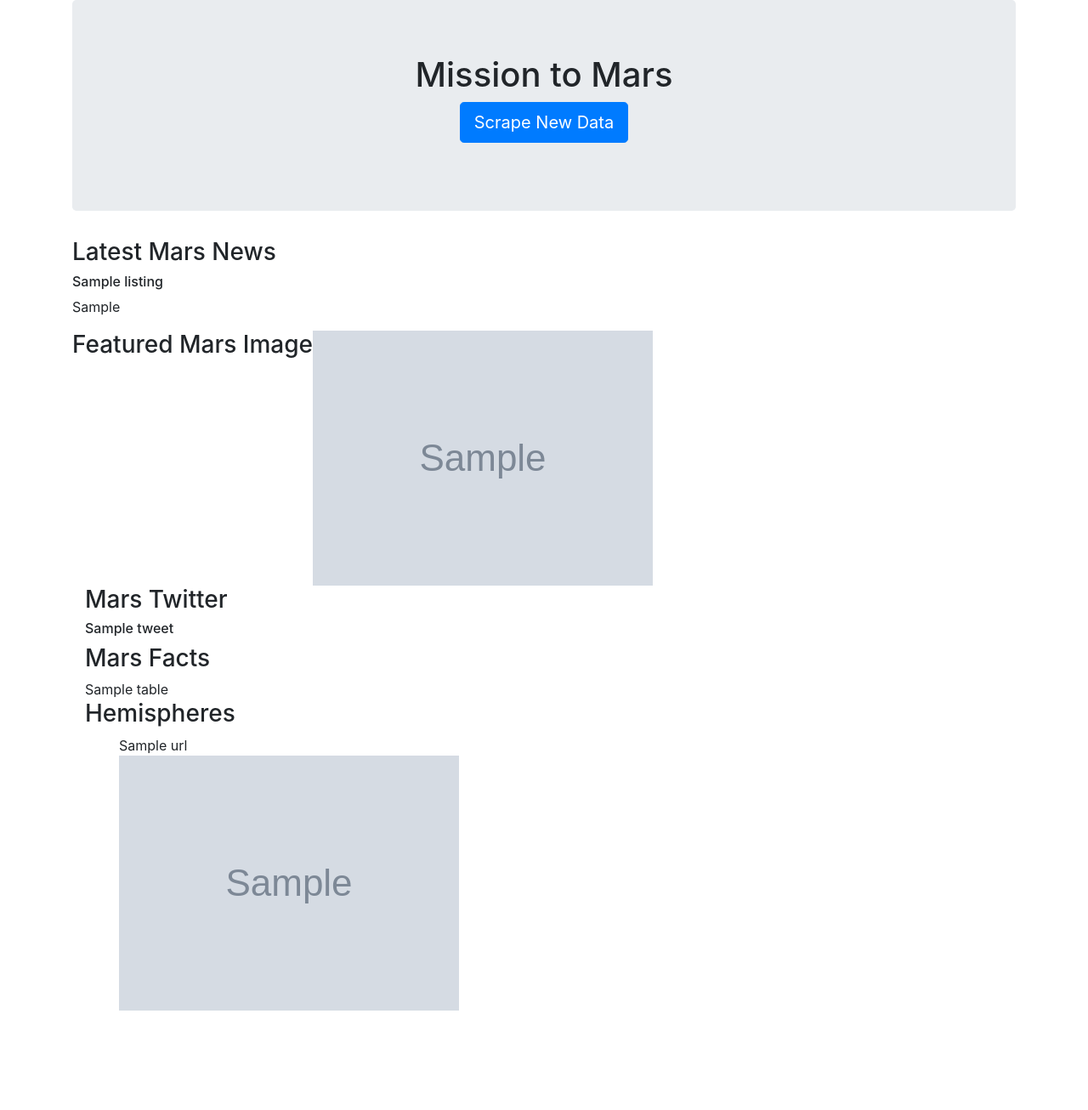
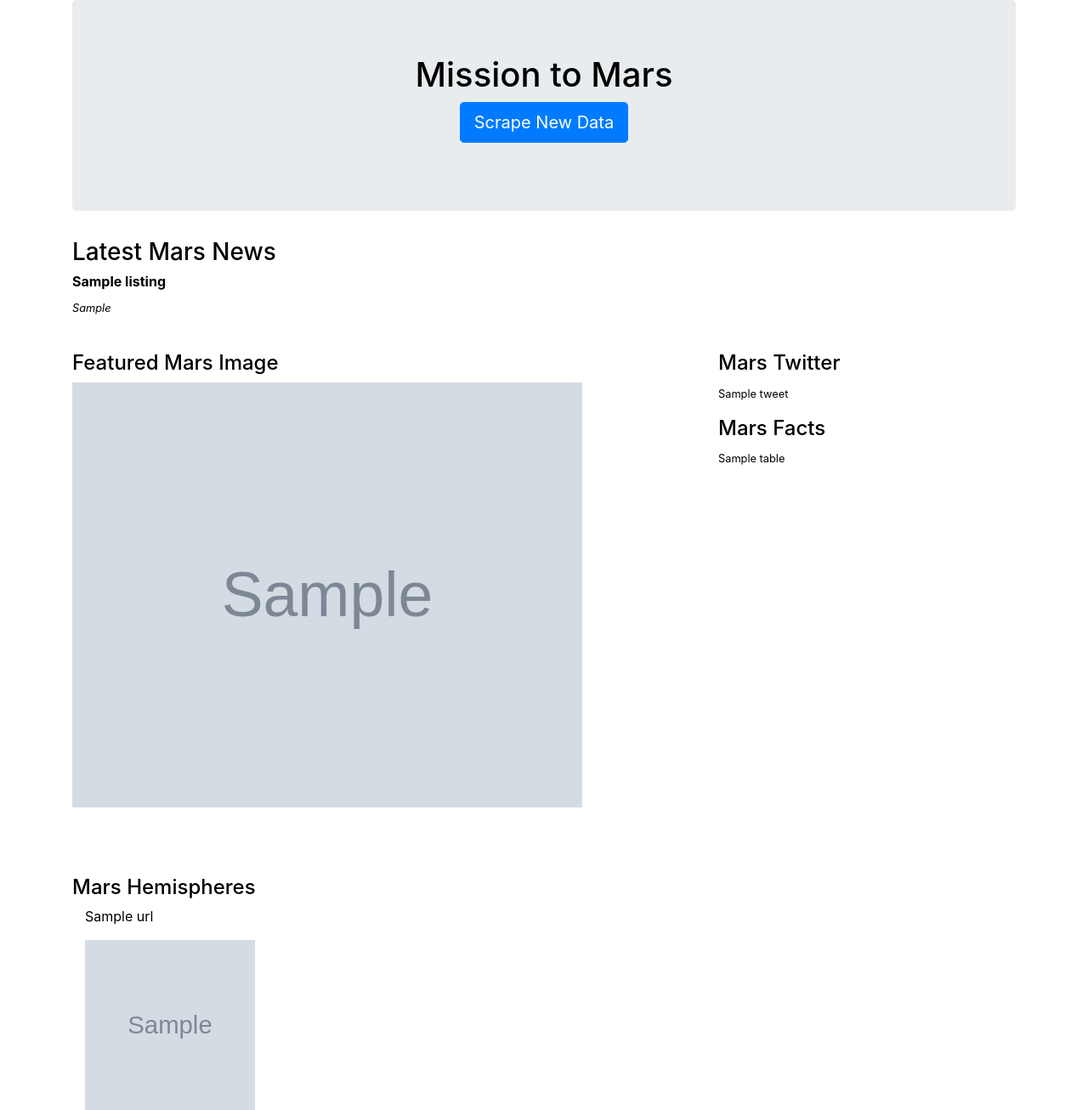
Before and after one commit to KellySKwon/Homework, a Flask app: page / in a window 1280 px wide. Shown: the whole page at 85% size. Before the commit the page ends 1189 px from the top, so only its background shows below. Run offline with Flask 2, Linux system fonts and the light colour scheme; grey boxes marked "Sample" are stand-in pictures; a database or web service that is not in the repository returns one stand-in record (values such as "Sample title"); some libraries are stand-ins or nearby versions.

Commit message:
hw10 html

```diff
--- a/Homework10/templates/index.html
+++ b/Homework10/templates/index.html
@@ -7,6 +7,7 @@
     <title>Mission To Mars</title>
     <!-- Bootstrap CSS -->
     <link rel="stylesheet" href="https://stackpath.bootstrapcdn.com/bootstrap/4.3.1/css/bootstrap.min.css" integrity="sha384-ggOyR0iXCbMQv3Xipma34MD+dH/1fQ784/j6cY/iJTQUOhcWr7x9JvoRxT2MZw1T" crossorigin="anonymous">
+    <link rel="stylesheet" href="style.css">
 </head>
 <body>
 
@@ -17,34 +18,62 @@
     </div>
 
     <!-- News Section -->
+
     <h3>Latest Mars News</h3>
-    <h6>{{ listings.newsTitle }}</h6>
-    <p>{{ listings.newsTeaser }}</p>
+    <h6><b>{{ listings.newsTitle }}</b></h6>
+    <p><i><small>{{ listings.newsTeaser }}</small></i></p>
+    <br>
+
 
     <!-- Featured Section -->
-    <div class="container">
-    <div class="row">
-    <h3>Featured Mars Image</h3>
-    <img src="{{ listings.featuredImage }}" style="max-width:100%; max-height: auto;" alt="Mars Featured Image">
+
+<div class="row">
+    <div class="col-md-8">
+        <h4>Featured Mars Image</h4>
+            <img src="{{ listings.featuredImage }}" width="600" height="500" alt="Mars Featured Image">
     </div>
 
-    <!-- Twitter -->
-    <h3>Mars Twitter</h3>
-    <h6>{{ listings.tweet }}</h6>
+<!-- Twitter -->
+    <div class="col-md-4">
+        <div class="row">
+            <div class="col-md-12">
+                <h4>Mars Twitter</h4>
+                    <p><small>{{ listings.tweet }}</small></p>
 
-    <!-- Mars Facts -->
-    <h3>Mars Facts</h3>
-    {{listings.table|safe}}
-    <a href="{{listings.table}}"></a>
+            </div>
+        </div>
+
+
+<!-- Mars Facts -->
+        <div class="row">
+            <div class="col-md-12">
+                <h4>Mars Facts</h4>
+                    <small>{{listings.table|safe}}
+                    <a href="{{listings.table}}"></a></small>
+            </div>
+        </div>
+    </div>
+</div>
+
 
     <!-- Hemisphere URLs -->
-    <h3>Hemispheres</h3>
-    <ul style="list-style: none;">
-    {% for url in listings.hemURLs %}
-    <li>{{ url.title }} </li>
-    <img src="{{ url.img_url }}" style="max-width:100%; max-height: auto;" alt="Mars Featured Image">
-    {% endfor %}
-    </ul>
+
+
+
+<div class="row" style="margin-top:80px;"></div>
+    <h4>Mars Hemispheres</h4>
+    <div class="col-md-6">
+            <div class="row" class="text-center">
+        {% for url in listings.hemURLs %}
+            <div class="col-md-6" class="text-center">
+            <p>{{url.title}}</p>
+            <img src="{{url.img_url}}" width="200" height="200">
+            </div>
+        {% endfor %}
+    </div>
+</div>
+
+
 
 
 
```
